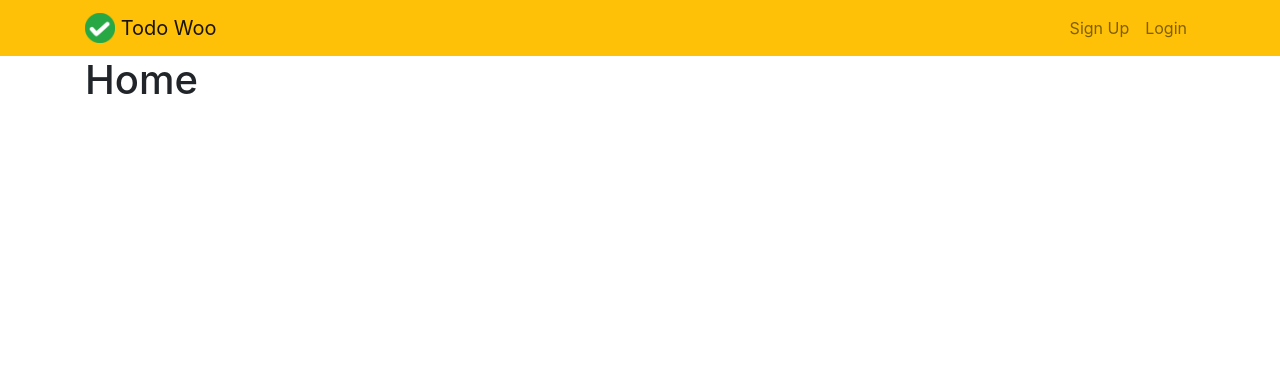
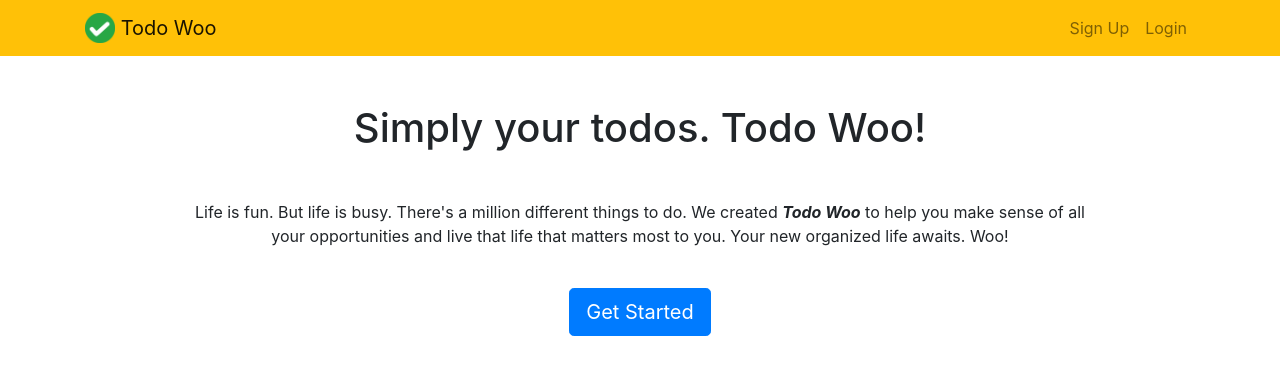
Before and after one commit to operas-logicas/todowoo, a Django app: page / in a window 1280 px wide. Shown: the top 375 px of the page. Run offline with Django 3.2, Linux system fonts and the light colour scheme.

Commit message:
Styling home template

```diff
--- a/todo/templates/todo/home.html
+++ b/todo/templates/todo/home.html
@@ -2,6 +2,14 @@
 
 {% block content %}
 
-<h1>Home</h1>
+<div class="row justify-content-center mt-5">
+  <div class="col-md-10 text-center">
+    <h1>Simply your todos. Todo Woo!</h1>
+
+    <p class="mt-5">Life is fun. But life is busy. There's a million different things to do. We created <b><i>Todo Woo</i></b> to help you make sense of all your opportunities and live that life that matters most to you. Your new organized life awaits. Woo!</p>
+
+    <a role="button" class="btn btn-primary btn-lg mt-4" href="{% url 'signupuser' %}">Get Started</a>
+  </div>
+</div>
 
 {% endblock %}
```
